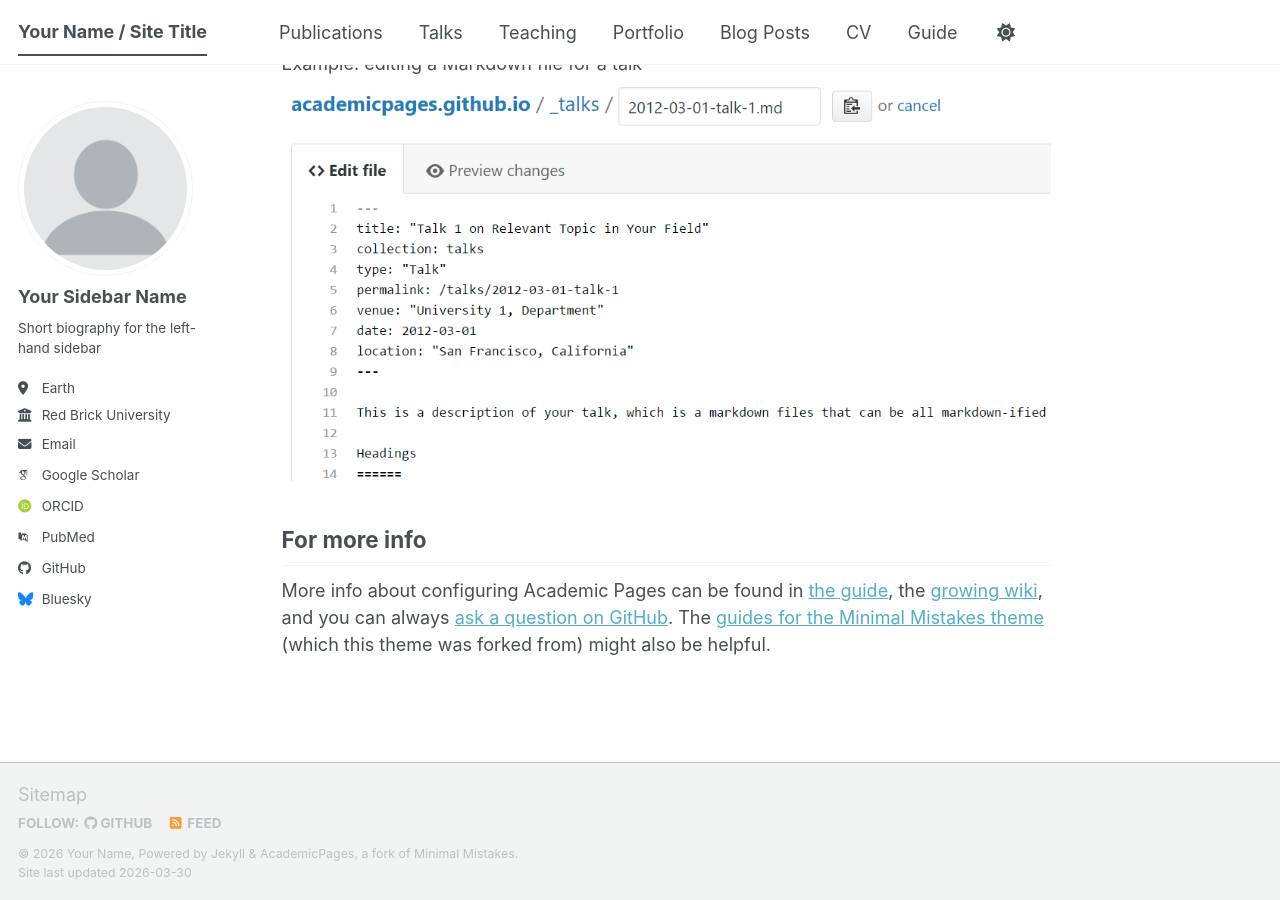
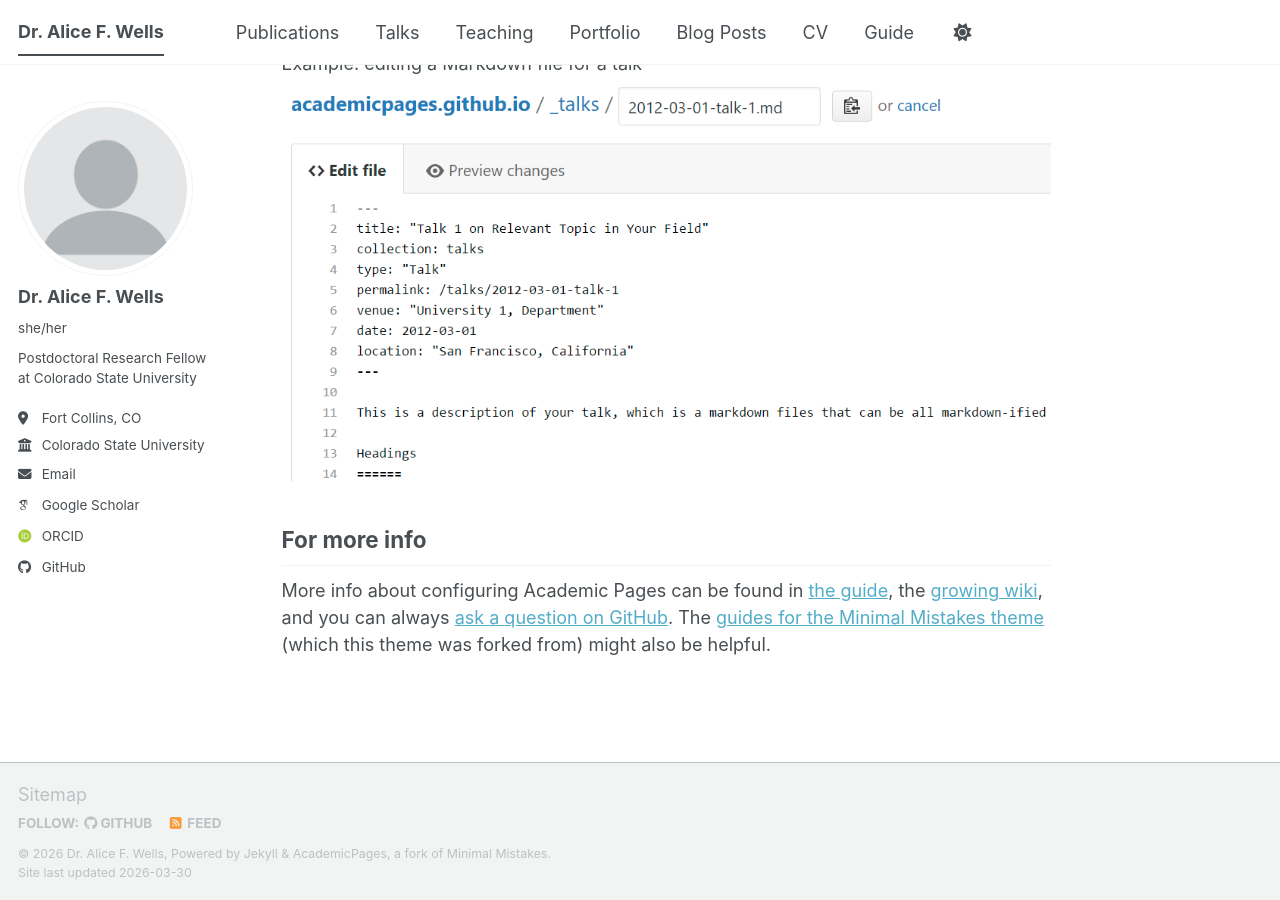
Before and after one commit to awells96/awells96.github.io, a Jekyll site: the page built from _pages/about.md, in a window 1280 px wide and 900 px high, scrolled down 2720 px. Built offline with Jekyll 4.4.1, drawn with Linux system fonts in a browser that asks for light colours; some web fonts are replaced; a script bundle is joined from its source files by our own code; library files that are not in the unit come from our copies.

Commit message:
Update personal details in _config.yml
Updated personal information for Dr. Alice F. Wells including title, name, description, email, and social media links.

```diff
--- a/_config.yml
+++ b/_config.yml
@@ -9,14 +9,14 @@
 # Basic Site Settings
 locale                   : "en-US"
 site_theme               : "default" # The available themes options are "default", "air", "sunrise", "mint", "dirt" and "contrast"
-title                    : "Your Name / Site Title"
+title                    : "Dr. Alice F. Wells"
 title_separator          : "-"
-name                     : &name "Your Name"
-description              : &description "Your Name's academic portfolio"   # Update this with a general description of your site, this is the default if not overridden by a page
-url                      : https://academicpages.github.io # The base hostname & protocol for your site e.g. "https://[your GitHub username].github.io",
+name                     : &name "Dr. Alice F. Wells"
+description              : &description "Postdoctoral Research Fellow at Colorado State University"   # Update this with a general description of your site, this is the default if not overridden by a page
+url                      : https://awells96.github.io # The base hostname & protocol for your site e.g. "https://[your GitHub username].github.io",
                                                            # or if you already have some other page hosted on Github then use "https://[your GitHub username].github.io/[Your Repo Name]"
 baseurl                  : "" # the subpath of your site, e.g. "/blog"
-repository               : "academicpages/academicpages.github.io"
+repository               : "awells96.github.io"
 
 # Site Author - The following control what appear as part of the author content on the side bar.
 #               If a field is blank the icon and link will not appear, otherwise it will be shown.
@@ -24,24 +24,24 @@ repository               : "academicpages/academicpages.github.io"
 author:
   # Biographic information
   avatar           : "profile.png"
-  name             : "Your Sidebar Name"
-  pronouns         : # example: "she/her"
-  bio              : "Short biography for the left-hand sidebar"
-  location         : "Earth"
-  employer         : "Red Brick University"
+  name             : "Dr. Alice F. Wells"
+  pronouns         : "she/her"
+  bio              : "Postdoctoral Research Fellow at Colorado State University"
+  location         : "Fort Collins, CO"
+  employer         : "Colorado State University"
   uri              : # URL
-  email            : "none@example.org"
+  email            : "awells96@rams.colostate.edu"
 
   # Academic websites
   academia         : # URL
   arxiv            : # URL - Update with the correct link to your profile
-  googlescholar    : "https://scholar.google.com/citations?user=PS_CX0AAAAAJ"
+  googlescholar    : "https://scholar.google.com/citations?user=u5Ev1XQAAAAJ&hl=en&oi=sra"
   inspire-hep      : # URL
   impactstory      : # URL
-  orcid            : "https://orcid.org/yourorcidurl"
+  orcid            : "https://orcid.org/0000-0003-4516-997X"
   semantic         : # URL
   ssrn             : # URL
-  pubmed           : "https://www.ncbi.nlm.nih.gov/pubmed/?term=john+snow"
+  pubmed           : # URL
   researchgate     : # URL
   scopus           : # URL
   zotero           : # URL
@@ -51,13 +51,13 @@ author:
   bitbucket        : # Username - Update with your username on the site
   codepen          : # Username
   dribbble         : # Username
-  github           : "academicpages"
+  github           : "awells96"
   kaggle           : # Username
   stackoverflow    : # User number or user number and name (i.e., use "1" or "1/jeff-atwood")
 
   # Social media
   artstation       : # Username
-  bluesky          : "bsky.app" # Replace this with you Bluesky username
+  bluesky          : # "bsky.app" # Replace this with you Bluesky username
   facebook         : # Username
   flickr           : # Username
   foursquare       : # Username
```
